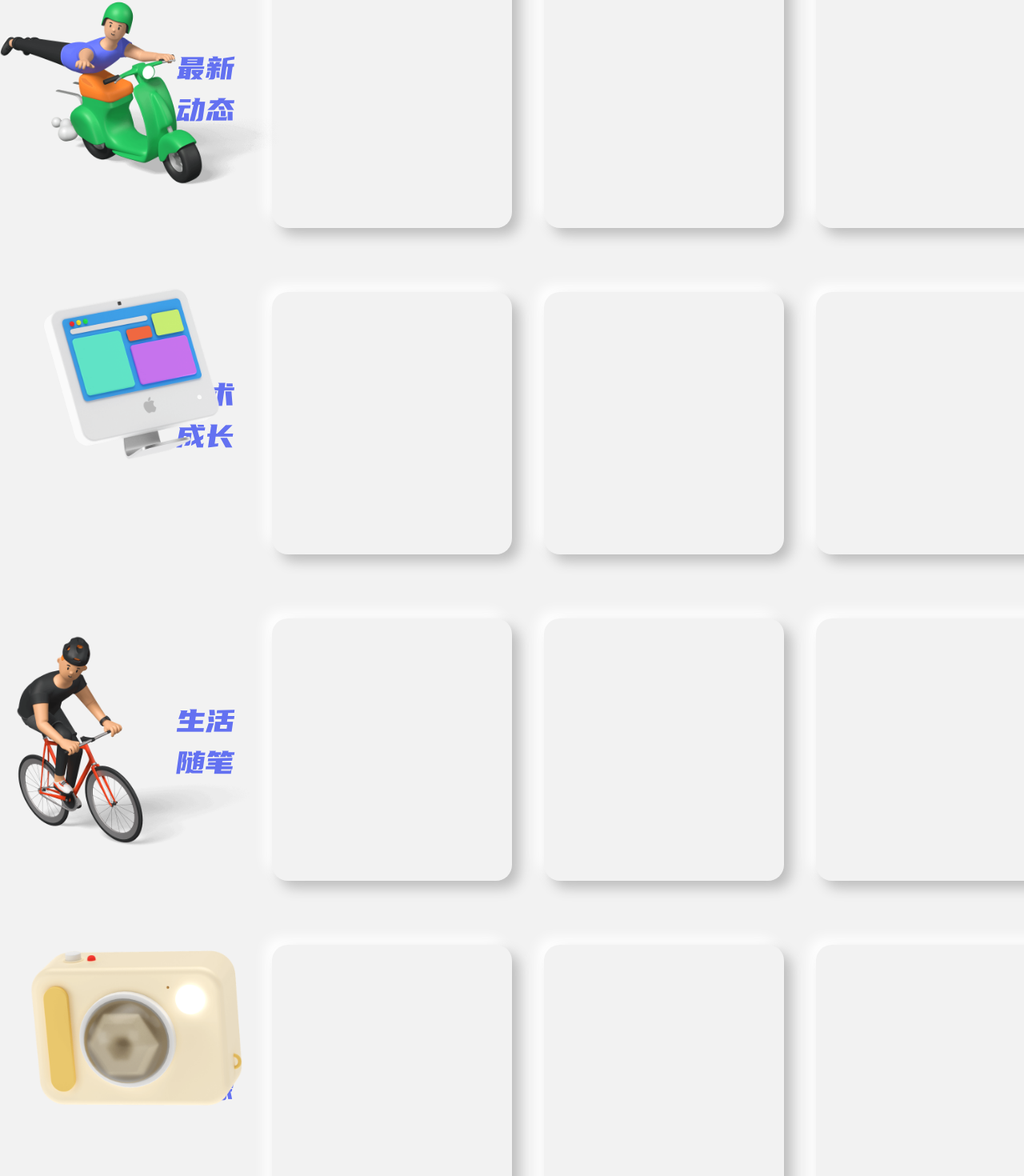
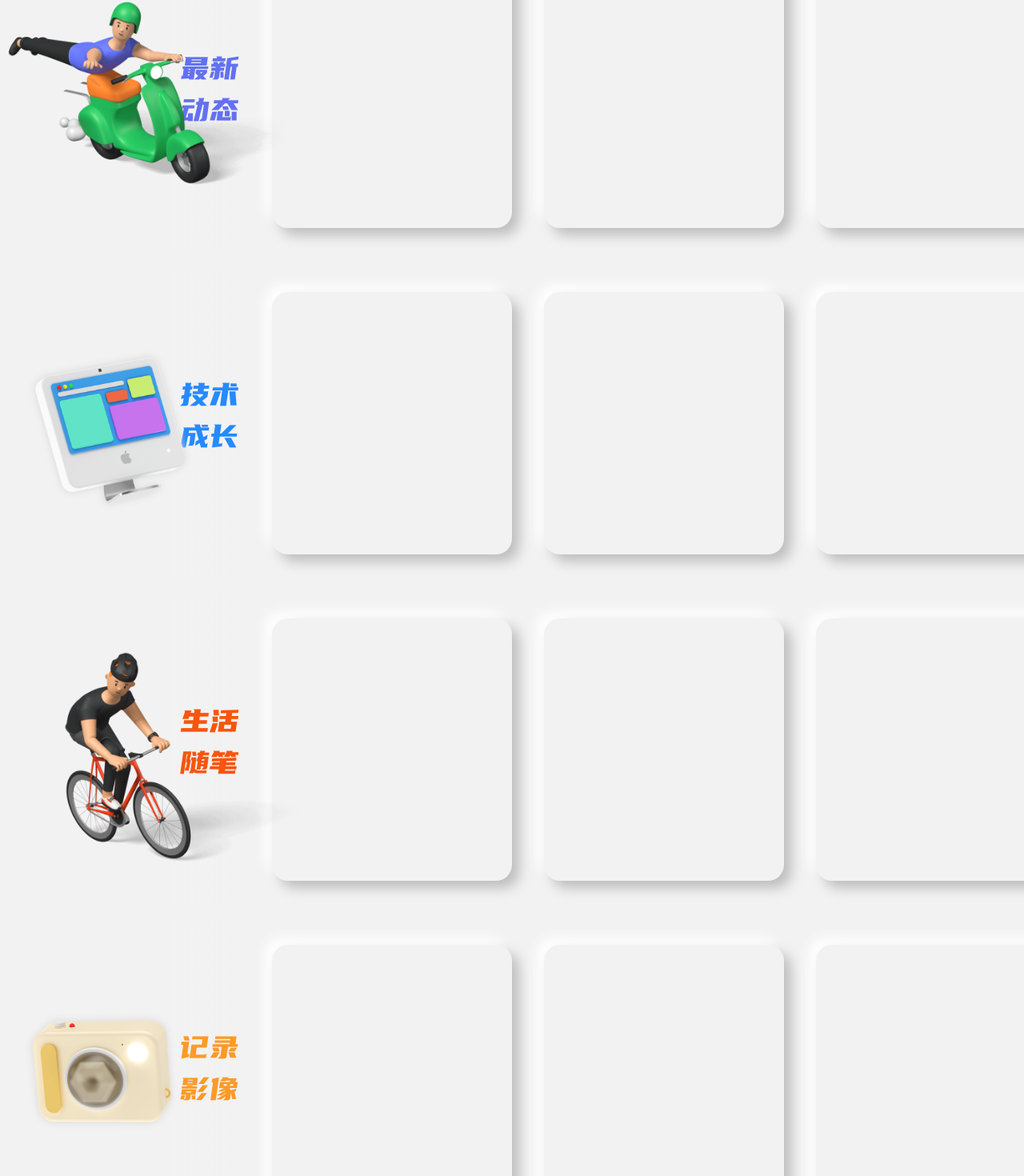
Before and after one commit to BCui4511/bill-web, a React (Create React App) app: page /index in a window 1280 px wide. Shown: the part 153-1623 px from the top of the page at 80% size. Built offline with nearby package versions, Linux system fonts and the light colour scheme.

Commit message:
feat: 样式调整

```diff
--- a/src/components/List/index.scss
+++ b/src/components/List/index.scss
@@ -2,20 +2,24 @@
   margin-top: 20px;
   height: 388px;
   font-size: 0;
+  position: relative;
+  width: 100%;
   .list-title {
     width: 300px;
     height: 388px;
     position: relative;
     z-index: 2;
+    background-image: linear-gradient(to right, #f2f2f2 70%, #f2f2f2b5 85%, #f2f2f200 100%);
     .title-img {
       width: 350px;
       position: absolute;
       z-index: 2;
+      left: 10px;
     }
     .text {
       position: relative;
       top: 132px;
-      left: 220px;
+      left: 225px;
       font-family: ysBlack;
       font-size: 40px;
       display: inline-block;
@@ -24,12 +28,46 @@
     }
   }
 
+  .img-1 {
+    .title-img {
+      width: 300px;
+      top: 90px;
+      left: -3px;
+      filter: drop-shadow(0 0 5px #d7d7d7);
+    }
+    .text {
+      color: #268aff;
+    }
+  }
+
+  .img-2 {
+    .title-img {
+      left: 60px;
+      top: 20px;
+    }
+    .text {
+      color: #f8550d;
+    }
+  }
+
+  .img-3 {
+    .title-img {
+      width: 230px;
+      left: 15px;
+      top: 100px;
+      filter: drop-shadow(0 0 5px #d7d7d7);
+    }
+    .text {
+      color: #fd9a28;
+    }
+  }
+
   .card-list {
     display: flex;
     overflow-x: auto;
     position: relative;
     top: -388px;
-    padding: 30px 0 30px 300px;
+    padding: 30px 40px 30px 300px;
   }
 
   .card-list::-webkit-scrollbar {
```
